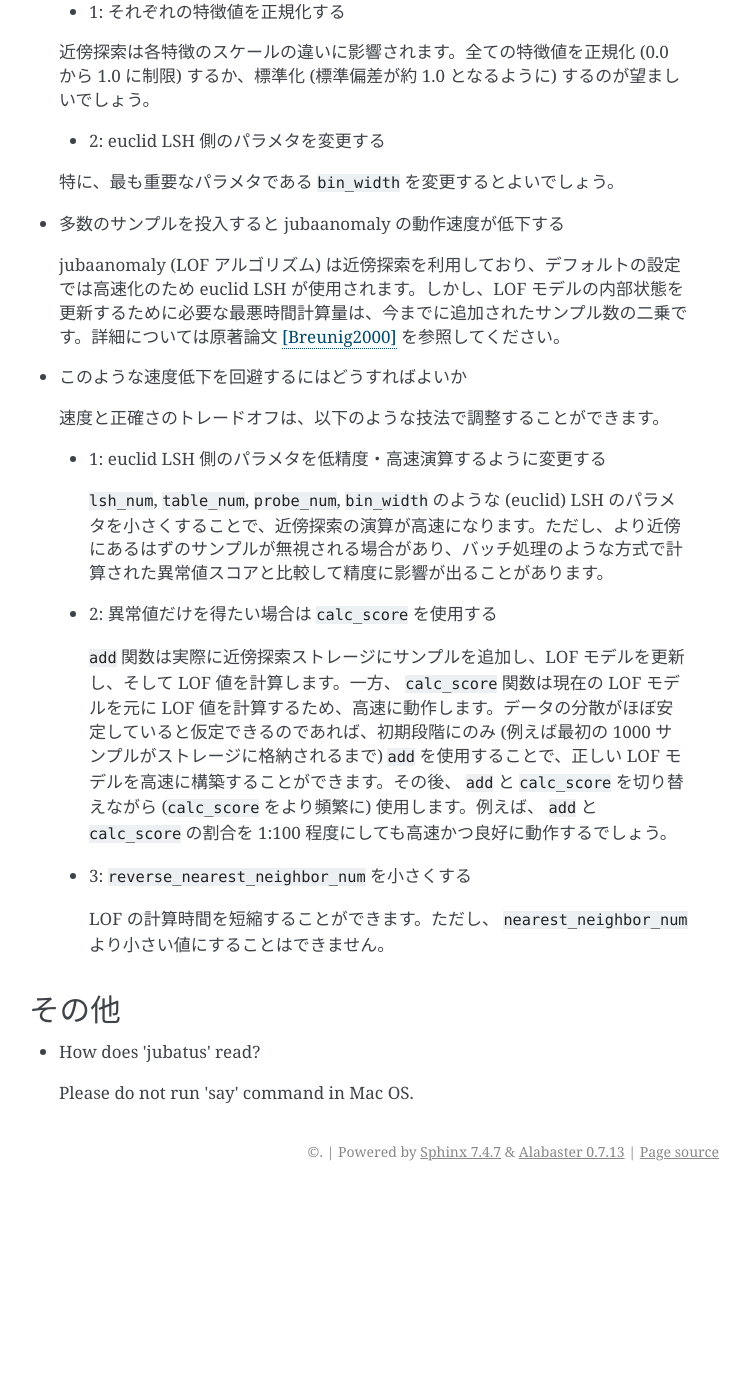
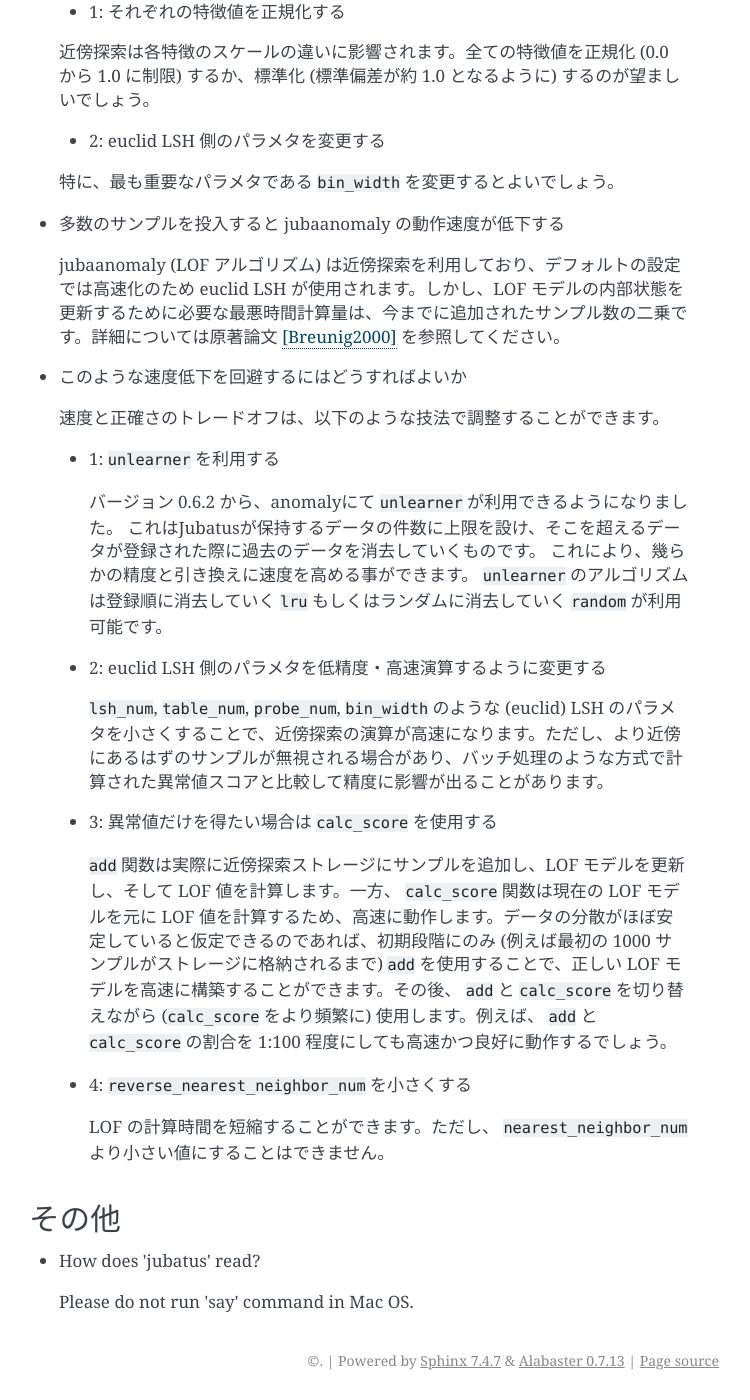
Before and after one commit to jubatus/website, a Sphinx documentation site: the page built from source/ja/faq.rst, in a window 1280 px wide and 1400 px high, scrolled down 3899 px. Shown: the whole window, without its empty margins (391-1141 px from the left). Built offline with Sphinx 7.4.7, drawn with Linux system fonts in a browser that asks for light colours; the version number could not be read and is left out; cross-references to code outside the pages are shown as plain code; before the commit the page ends 5090 px from its top, so only the background shows below that.

Commit message:
suggest unlearner in FAQ of anomaly slowdown

```diff
--- a/source/ja/faq.rst
+++ b/source/ja/faq.rst
@@ -171,15 +171,22 @@
 
  速度と正確さのトレードオフは、以下のような技法で調整することができます。
 
- - 1: euclid LSH 側のパラメタを低精度・高速演算するように変更する
+ - 1: ``unlearner`` を利用する
+
+  バージョン 0.6.2 から、anomalyにて ``unlearner`` が利用できるようになりました。
+  これはJubatusが保持するデータの件数に上限を設け、そこを超えるデータが登録された際に過去のデータを消去していくものです。
+  これにより、幾らかの精度と引き換えに速度を高める事ができます。
+  ``unlearner`` のアルゴリズムは登録順に消去していく ``lru`` もしくはランダムに消去していく ``random`` が利用可能です。
+
+ - 2: euclid LSH 側のパラメタを低精度・高速演算するように変更する
 
   ``lsh_num``, ``table_num``, ``probe_num``, ``bin_width`` のような (euclid) LSH のパラメタを小さくすることで、近傍探索の演算が高速になります。ただし、より近傍にあるはずのサンプルが無視される場合があり、バッチ処理のような方式で計算された異常値スコアと比較して精度に影響が出ることがあります。
 
- - 2: 異常値だけを得たい場合は ``calc_score`` を使用する
+ - 3: 異常値だけを得たい場合は ``calc_score`` を使用する
 
   ``add`` 関数は実際に近傍探索ストレージにサンプルを追加し、LOF モデルを更新し、そして LOF 値を計算します。一方、 ``calc_score`` 関数は現在の LOF モデルを元に LOF 値を計算するため、高速に動作します。データの分散がほぼ安定していると仮定できるのであれば、初期段階にのみ (例えば最初の 1000 サンプルがストレージに格納されるまで) ``add`` を使用することで、正しい LOF モデルを高速に構築することができます。その後、 ``add`` と ``calc_score`` を切り替えながら (``calc_score`` をより頻繁に) 使用します。例えば、 ``add`` と ``calc_score`` の割合を 1:100 程度にしても高速かつ良好に動作するでしょう。
 
- - 3: ``reverse_nearest_neighbor_num`` を小さくする
+ - 4: ``reverse_nearest_neighbor_num`` を小さくする
 
   LOF の計算時間を短縮することができます。ただし、 ``nearest_neighbor_num`` より小さい値にすることはできません。
 
```
Also changed, not shown: source/en/faq.rst (+12 -3 lines).
